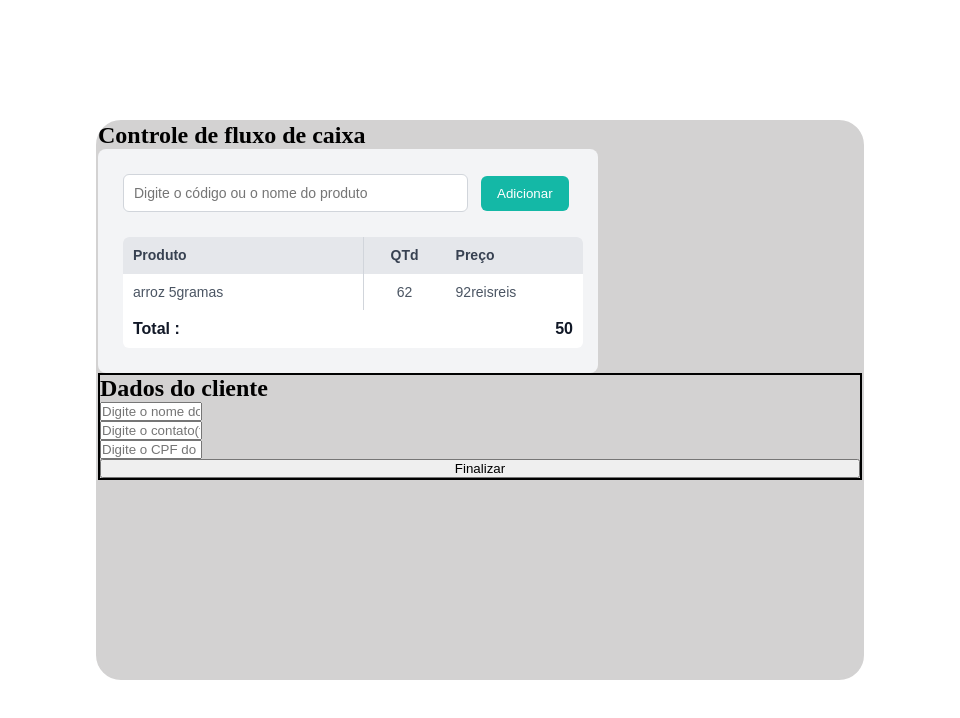
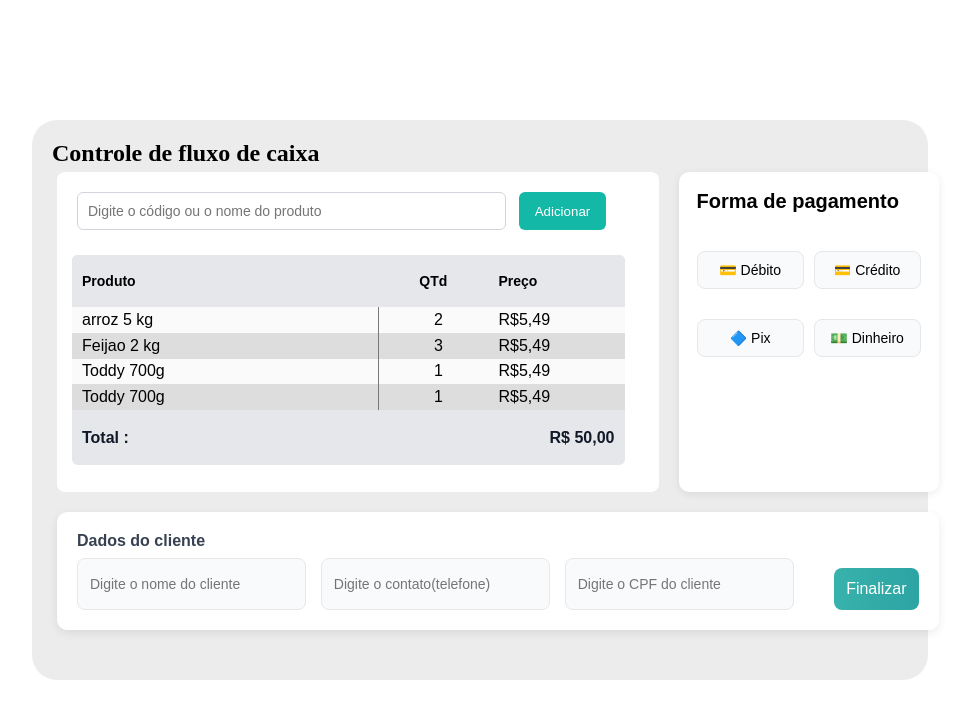
Before and after one commit to Ekonvv/VM-Software---Caixa-de-supermercado, a React (Vite) app: page / in a window 1280 px wide. Shown: the top 718 px of the page, without its empty margins (160-1120 px from the left). Built offline with nearby package versions, Linux system fonts and the light colour scheme.

Commit message:
CSS 0.0.1

```diff
--- a/src/components/Cardset.jsx
+++ b/src/components/Cardset.jsx
@@ -1,13 +1,15 @@
 import {Listcard} from "./Listcard";
-import { Dadoscard } from "./Dadoscard";
-
+import { Clientcard } from "./Clientcard";
+import { Pagamento } from "./Pagamento";
+import styles from "./Cardset.module.css"
 // colocar aqui as "funções" como a Listcard
 
 export function Cardset() {
     return(
-        <div>
+        <div className={styles.Cardset}>
             <Listcard />
-            <Dadoscard />
+            <Clientcard />
+            <Pagamento />
         </div>
     )
 }
--- /dev/null
+++ b/src/components/Cardset.module.css
@@ -0,0 +1,14 @@
+.Cardset {
+  padding: 5px;
+
+  display: grid;
+
+  grid-template-columns: 2fr 1fr;
+  grid-template-rows: auto auto;
+
+  grid-template-areas:
+  "lista Pagamento"
+  "cliente cliente";
+
+  gap: 20px;
+}
--- a/src/components/Dadoscard.jsx
+++ b/src/components/Clientcard.jsx
@@ -1,13 +1,15 @@
-import styles from "./Dadoscard.module.css"
+import styles from "./Clientcard.module.css"
 
-export function Dadoscard() {
+export function Clientcard() {
     return(
-        <div className={styles.Dadoscard}>
-            <h2>Dados do cliente</h2>
+        <div className={styles.clientCard}>
+            <h3>Dados do cliente</h3>
+            <div className={styles.inputs}>
             <input type="text" placeholder="Digite o nome do cliente"/>
             <input type="text" placeholder="Digite o contato(telefone)"/>
             <input type="text" placeholder="Digite o CPF do cliente"/>
             <button>Finalizar</button>
+            </div>
         </div>
     )
 }
--- /dev/null
+++ b/src/components/Clientcard.module.css
@@ -0,0 +1,64 @@
+.clientCard{
+  width: 100%;
+  background: white;
+  padding: 20px;
+  border-radius: 10px;
+  box-shadow: 0 3px 10px rgba(0,0,0,0.08);
+  font-family: Arial, Helvetica, sans-serif;
+  grid-area: cliente;
+}
+.inputs {
+  display: flex;
+  flex-direction: row;
+  gap: 15px;
+
+}
+
+.clientCard h3{
+  margin-bottom: 1vh;
+  font-size: 16px;
+  color: #374151;
+}
+
+/* inputs */
+
+.clientCard input{
+  padding: 10px 12px;
+  width: 30%;
+  border-radius: 8px;
+  border: 1px solid #e5e7eb;
+  background: #f9fafb;
+  font-size: 14px;
+  outline: none;
+}
+
+.clientCard input:focus{
+  border-color: #14b8a6;
+  background: white;
+}
+
+/* botão */
+
+.clientCard button{
+  margin-left: 2vw;
+  margin-top: 10px;
+  padding: 12px;
+
+
+  border: none;
+  border-radius: 8px;
+
+  background: linear-gradient(90deg,#38b2ac,#2ca4a4);
+
+  color: white;
+  font-size: 16px;
+  font-weight: 500;
+
+  cursor: pointer;
+  transition: 0.2s;
+}
+
+.clientCard button:hover{
+  transform: translateY(-1px);
+  box-shadow: 0 4px 10px rgba(0,0,0,0.12);
+}
--- a/src/components/Dadoscard.module.css
+++ /dev/null
@@ -1,8 +0,0 @@
-.Dadoscard {
-    border: 2px solid;
-    display: flex;
-    flex-direction: column;
-}
-.Dadoscard input {
-    width: 8vw;
-}
--- a/src/components/Listcard.jsx
+++ b/src/components/Listcard.jsx
@@ -1,24 +1,47 @@
 import styles from "./Listcard.module.css"
 
 export function Listcard() {
-    return(
+    return (
         <div className={styles.Listcard}>
-            <input type="text" placeholder="Digite o código ou o nome do produto"/>
-            <button> Adicionar </button>
+            <div className={styles.top}>
+                <input type="text" placeholder="Digite o código ou o nome do produto" />
+                <button> Adicionar </button>
+            </div>
+
             <table>
                 <tr>
                     <th>Produto</th>
                     <th>QTd</th>
                     <th>Preço</th>
+                    <th></th>
+                </tr>
+                <tr className={styles.Item}>
+                    <td>arroz 5 kg</td>
+                    <td>2</td>
+                    <td>R$5,49</td>
+                    <td></td>
+                </tr>
+                <tr className={styles.Item}>
+                    <td>Feijao 2 kg</td>
+                    <td>3</td>
+                    <td>R$5,49</td>
+                     <td></td>
+                </tr>
+                <tr className={styles.Item}>
+                    <td>Toddy 700g</td>
+                    <td>1</td>
+                    <td>R$5,49</td>
+                     <td></td>
+                </tr>
+                <tr className={styles.Item}>
+                    <td>Toddy 700g</td>
+                    <td>1</td>
+                    <td>R$5,49</td>
+                     <td></td>
                 </tr>
                 <tr>
-                    <td>arroz 5gramas</td>
-                    <td>62</td>
-                    <td>92reisreis</td>
-                </tr>
-                <tr>
-                    <th >Total :</th>
-                    <th colSpan={2}>50</th>
+                    <th colSpan={2}>Total :</th>
+                    <th colSpan={2}>R$ 50,00</th>
                 </tr>
             </table>
         </div>
--- a/src/components/Listcard.module.css
+++ b/src/components/Listcard.module.css
@@ -1,9 +1,27 @@
-.Listcard {
-  width: 500px;
-  background: #f3f4f6;
-  padding: 20px;
+ .Listcard { /* fundo */
+  width: 47vw;
+  height: 40vh;
+  background: #ffffff;
+  padding: 10px;
   border-radius: 8px;
   font-family: Arial, Helvetica, sans-serif;
+  grid-area: lista;
+}
+
+.Listcard table { /* Tabela */
+  width: 95%;
+  height: 70%;
+  margin-top: 20px;
+  border-collapse: collapse;
+  background: white;
+  border-radius: 6px;
+  overflow: hidden;
+
+}
+
+.top{ /* Input e button */
+  display: flex;
+  flex-direction: row;
 }
 
 .Listcard input {
@@ -31,46 +49,60 @@
   background: #0f9e8d;
 }
 
-.Listcard th {
+.Listcard th { /* Table Header(todos) */
   background: #e5e7eb;
   padding: 10px;
   text-align: left;
   font-size: 14px;
-  color: #374151;
+  color: #000000;
 }
 
-.Listcard th:first-of-type {
+.Listcard th:first-of-type { /* Table Header(primeiro) */
   width: 30vh;
 }
-.Listcard table {
-  width: 100%;
-  margin-top: 20px;
-  border-collapse: collapse;
-  background: white;
-  border-radius: 6px;
-  overflow: hidden;
-}
-.Listcard table tr:first-of-type th:nth-child(2),tr:nth-of-type(2) td:nth-child(2) {
-  border-left: 1px solid #d1d5db;
+
+.Listcard th:nth-of-type(2) { /* Table Header(segundo) */
   text-align: center;
 }
 
-
-.Listcard td {
-  padding: 10px;
-  border-top: 1px solid #e5e7eb;
-  font-size: 14px;
-  color: #4b5563;
+.Item td { /* Table Itens(todos) */
+  padding-left: 10px;
 }
 
-.Listcard tr:last-child th {
-  background: transparent;
+.Item td:first { /* Table Itens(primeiros) */
+  text-align: left;
+}
+
+.Item td:nth-of-type(2){ /* Table Itens(segundos) */
+  border-left: 1px solid #787879;
+  text-align: center;
+}
+
+.Item td:last-of-type { /* Table Itens(Terceiros) */
+  text-align: right;
+}
+
+.Listcard tr:first-of-type th ~ th { /* Primeiro Table Header(Qtd, preço) */
+  width: 20%;
+}
+.Listcard tr:first-of-type th:last-child { /* Table Header(lixeira) */
+  width: 10px;
+}
+
+.Listcard tr:nth-last-of-type(even) {
+  background-color: #dddddd;
+}                                     /* CSS para deixar efeito zebra */
+.Listcard tr:nth-last-of-type(odd) {
+  background-color: #fafafa;
+}
+
+.Listcard tr:last-child th {  /* Último table header */
   font-weight: bold;
   font-size: 16px;
   color: #111827;
 }
 
-.Listcard tr:last-child th:last-child {
+.Listcard tr:last-child th:last-child { /* Preço total */
   text-align: right;
 }
 
--- a/src/components/Maincard.module.css
+++ b/src/components/Maincard.module.css
@@ -1,11 +1,11 @@
 .Maincard {
-  background-color: rgb(211, 210, 210);
-  border: 2px solid rgb(211, 210, 210);
+  background-color: rgb(236, 236, 236);
   border-radius: 25px;
-  width: 60vw;
+  width: 70vw;
   height: 70vh;
   position: fixed;
   left: 50%;
   top: 50%;
   transform: translate(-50%,-50%);
+  padding: 20px;
 }
--- a/src/components/Pagamento.jsx
+++ b/src/components/Pagamento.jsx
@@ -1,8 +1,15 @@
+import styles from "./Pagamento.module.css"
+
 export function Pagamento() {
-    return(
-        <div>
-            <button></button>       <button></button>
-            <button></button>       <button></button>
+    return (
+        <div className={styles.Pagamento}>
+            <h2>Forma de pagamento</h2>
+            <div className={styles.buttons}>
+                <button class="active">💳 Débito</button>
+                <button>💳 Crédito</button>
+                <button>🔷 Pix</button>
+                <button>💵 Dinheiro</button>
+            </div>
         </div>
     )
 }
--- /dev/null
+++ b/src/components/Pagamento.module.css
@@ -0,0 +1,49 @@
+.Pagamento{
+  width: 260px;
+  background: white;
+  padding: 18px;
+  border-radius: 10px;
+  box-shadow: 0 2px 8px rgba(0,0,0,0.08);
+  font-family: Arial, Helvetica, sans-serif;
+}
+
+.Pagamento h2{
+  margin-bottom: 3vw;
+  font-size: 20px;
+  color: #000000;
+}
+
+/* grid dos botões */
+
+.buttons{
+  display: grid;
+  grid-template-columns: 1fr 1fr;
+  gap: 10px;
+}
+
+/* botões */
+
+.buttons button{
+  padding: 10px;
+  border-radius: 8px;
+  border: 1px solid #e5e7eb;
+  background: #f9fafb;
+  font-size: 14px;
+  cursor: pointer;
+  transition: 0.2s;
+  margin-bottom: 20px;
+}
+
+/* hover */
+
+.buttons button:hover{
+  background: #f3f4f6;
+}
+
+/* botão ativo */
+
+.buttons .active{
+  background: #14b8a6;
+  color: white;
+  border: none;
+}
```
Also changed, not shown: src/components/Cardset.css (deleted, +0 -7 lines), src/components/Pagamento.css (deleted).
